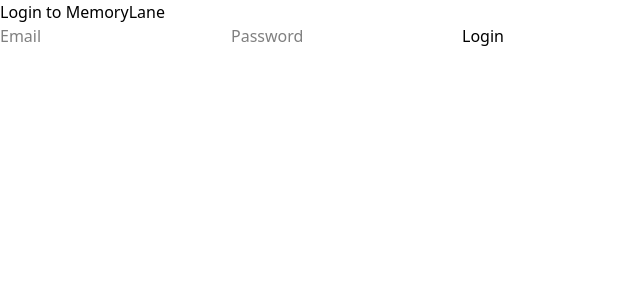
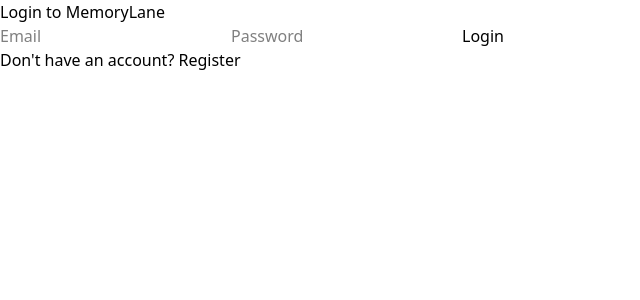
Before and after one commit to Pranayee35/memorylane-time-capsule, a React (Vite) app in the folder client/: page /login in a window 1280 px wide. Shown: the top 300 px of the page, without its empty margins (0-640 px from the left). Built offline with nearby package versions, Linux system fonts and the light colour scheme.

Commit message:
Add login and register navigation

```diff
--- a/client/src/pages/Login.jsx
+++ b/client/src/pages/Login.jsx
@@ -75,6 +75,12 @@
           Login
         </button>
       </form>
+      <p>
+  Don't have an account?{" "}
+  <button type="button" onClick={() => navigate("/register")}>
+    Register
+  </button>
+</p>
     </div>
   );
 };
--- a/client/src/pages/Register.jsx
+++ b/client/src/pages/Register.jsx
@@ -85,6 +85,12 @@
           Register
         </button>
       </form>
+      <p>
+  Already have an account?{" "}
+  <button type="button" onClick={() => navigate("/login")}>
+    Login
+  </button>
+</p>
     </div>
   );
 };
```
